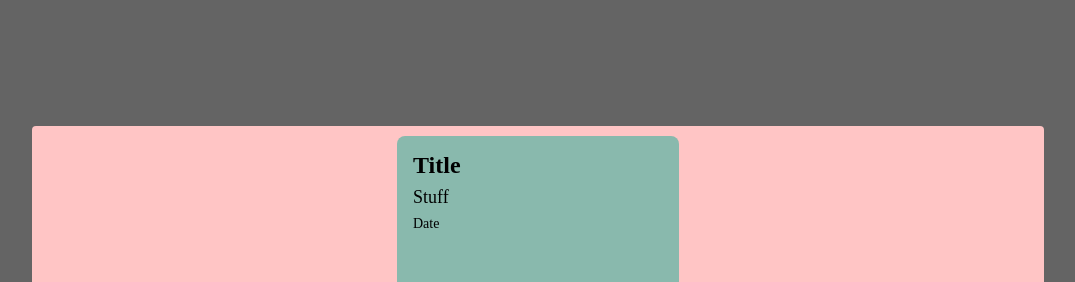
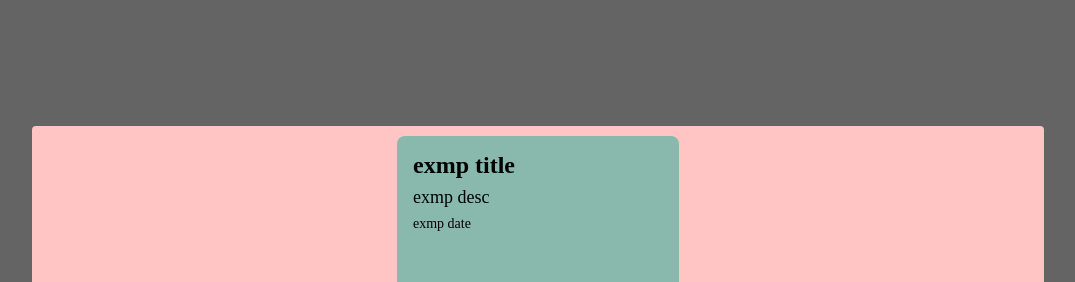
Before and after one commit to koowip/todoui, a React (Vite) app: page / in a window 1280 px wide. Shown: the top 282 px of the page, without its empty margins (102-1177 px from the left). Built offline with nearby package versions, Linux system fonts and the light colour scheme.

Commit message:
created interface for Card, passing props to Card

```diff
--- a/src/App.tsx
+++ b/src/App.tsx
@@ -3,11 +3,19 @@ import Card from './Card.tsx'
 
 function App() {
 
+  var title="exmp title";
+  var description="exmp desc";
+  var date="exmp date";
+
   return (
     <>
       <div className="backplate">
         <div className="mainplate">
-          <Card />
+          <Card
+            title={title}
+            description={description}
+            date={date}
+          />
         </div>
       </div>
     </>
--- a/src/Card.tsx
+++ b/src/Card.tsx
@@ -1,13 +1,21 @@
 import './Card.css'
 
-function Card() {
-
+interface CardProps {
+  title: String,
+  description: String,
+  date: String
+}
+const Card: React.FC<CardProps> = ({
+  title,
+  description,
+  date
+}) => {
   return (
     <>
       <div className='card'>
-        <div className='title'>Title</div>
-        <div className='description'>Stuff</div>
-        <div className='date'>Date</div>
+        <div className='title'>{title}</div>
+        <div className='description'>{description}</div>
+        <div className='date'>{date}</div>
       </div>
     </>
   )
```
